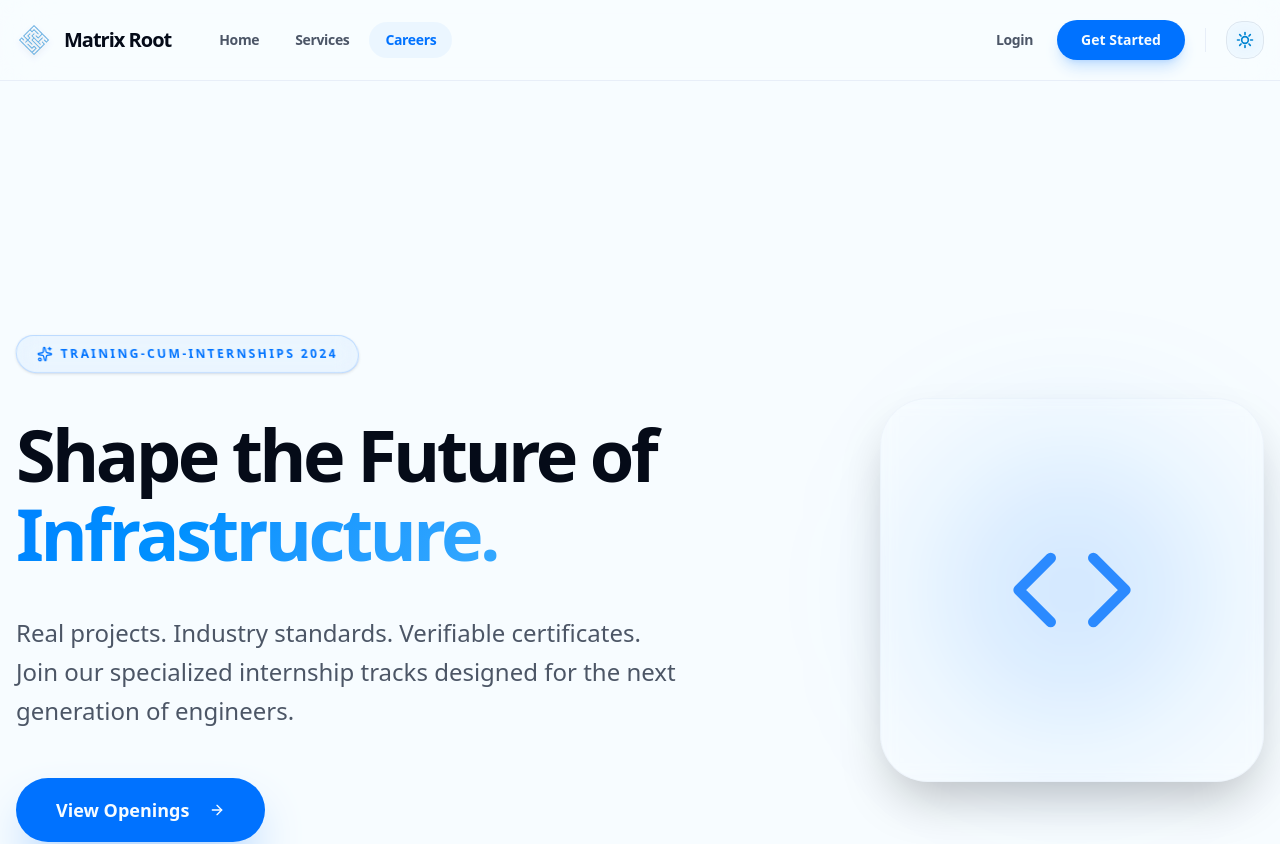
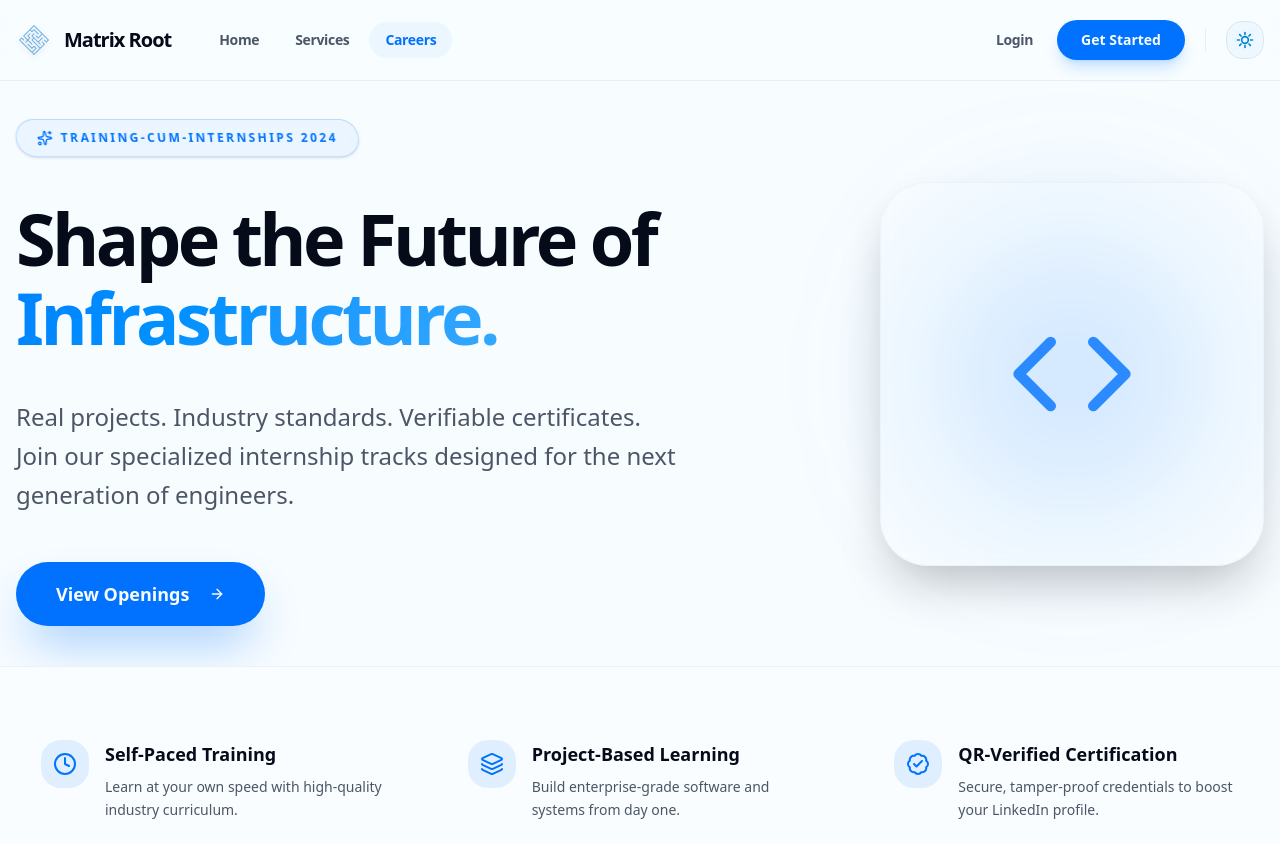
Before and after one commit to ChallaSravanReddy/Matrixroot, a Next.js app: page /careers in a window 1280 px wide. Shown: the top 844 px of the page. Built offline with nearby package versions, Linux system fonts and the light colour scheme; no server answers; the database is empty.

Commit message:
changed padding in carrer page

```diff
--- a/app/careers/page.tsx
+++ b/app/careers/page.tsx
@@ -62,7 +62,7 @@ export default function CareersPage() {
       <Navbar />
 
       {/* Hero Section - Rule of Thirds & Z-Pattern */}
-      <section className="relative pt-40 pb-32 md:pt-64 md:pb-56 overflow-hidden">
+      <section className="relative pt-10 pb-10 md:pt-10 md:pb-10 overflow-hidden">
         <div className="absolute inset-0 matrix-bg -z-10 opacity-30 matrix-bg-animate" />
         <div className="container mx-auto max-w-7xl px-4 relative z-10">
           <div className="grid lg:grid-cols-12 gap-12 items-center">
```
